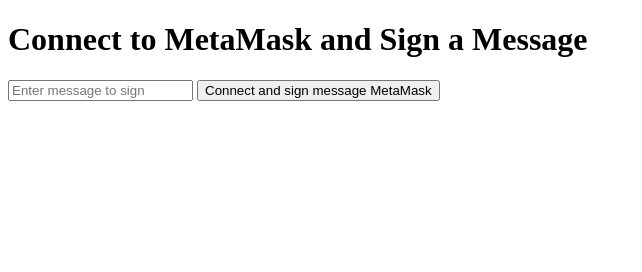
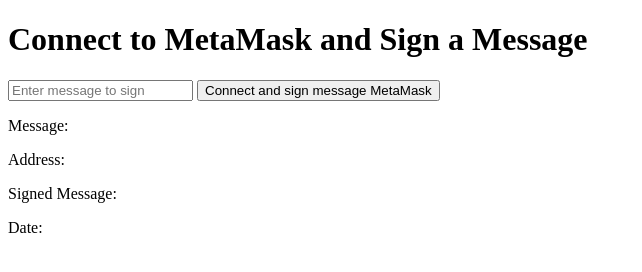
Before and after one commit to EloiStree/2024_07_12_MetaMaskLocalGate, a plain HTML site: page NoobAttempt/index2.html in a window 1280 px wide. Shown: the whole page, without its empty margins (0-642 px from the left). Drawn offline with Linux system fonts and the light colour scheme.

Commit message:
Update index2.html

```diff
--- a/NoobAttempt/index2.html
+++ b/NoobAttempt/index2.html
@@ -14,9 +14,10 @@
     <button id="connectButton">Connect and sign message MetaMask</button>
 
 
-    <p id="messageDisplay"></p>
-    <p id="addressDisplay"></p>
-    <p id="signatureDisplay"></p>
+    <p id="messageDisplay">Message:</p>
+    <p id="addressDisplay">Address:</p>
+    <p id="signatureDisplay">Signed Message:</p>
+    <p id="signatureDate">Date: </p>
 
 
     <script>
@@ -51,7 +52,6 @@
                             })
                             .catch(error => {
                                 console.error('Error signing message:', error);
-                                alert('Error signing message: ' + error.message);
                             });
                     } else {
                         console.log('No message entered');
@@ -69,6 +69,7 @@
             document.getElementById('messageDisplay').innerText = 'Message: ' + message;
             document.getElementById('addressDisplay').innerText = 'Address: ' + accounts[0];
             document.getElementById('signatureDisplay').innerText = 'Signed Message: ' + signature;
+            document.getElementById('signatureDate').innerText = 'Date: ' + new Date().toLocaleString();
         });
     </script>
 </body>
```
